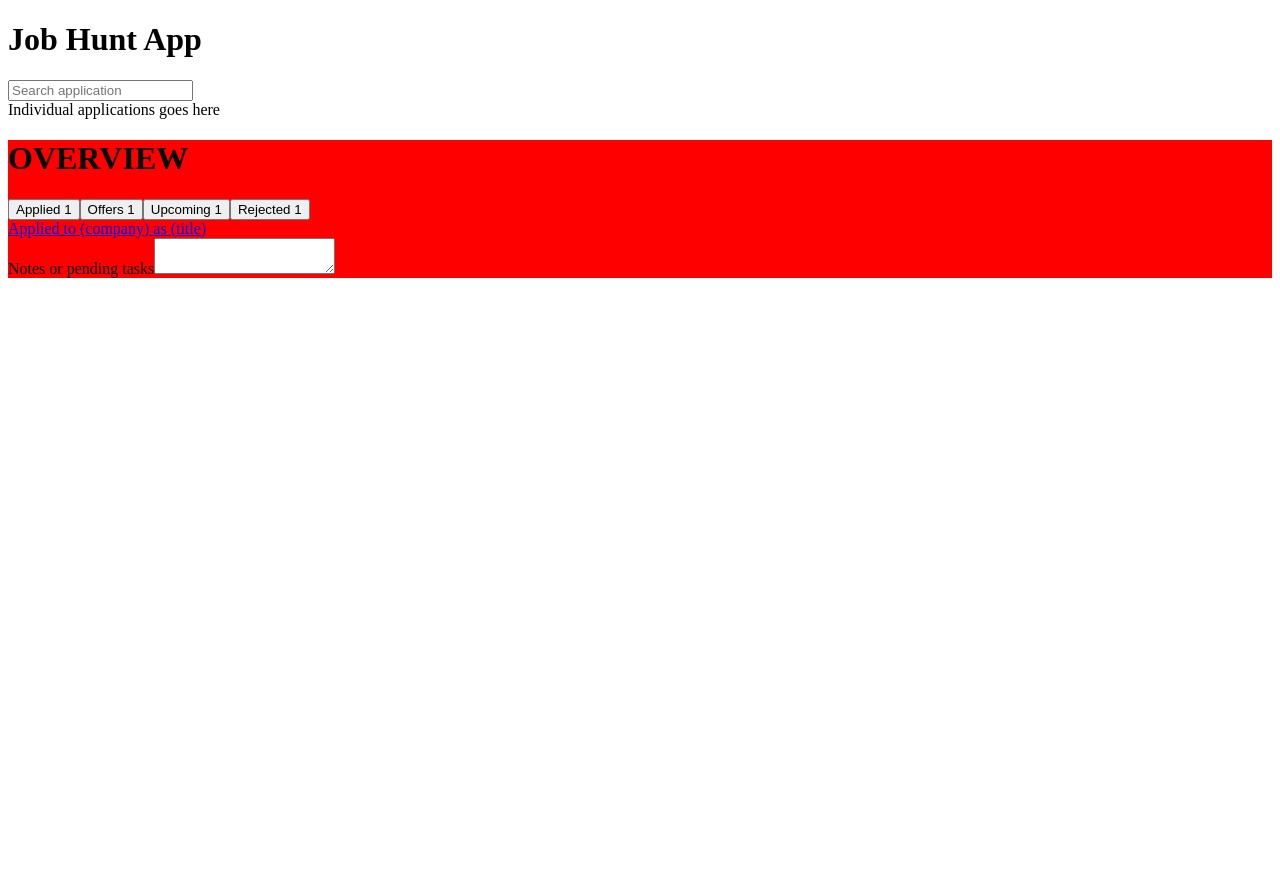
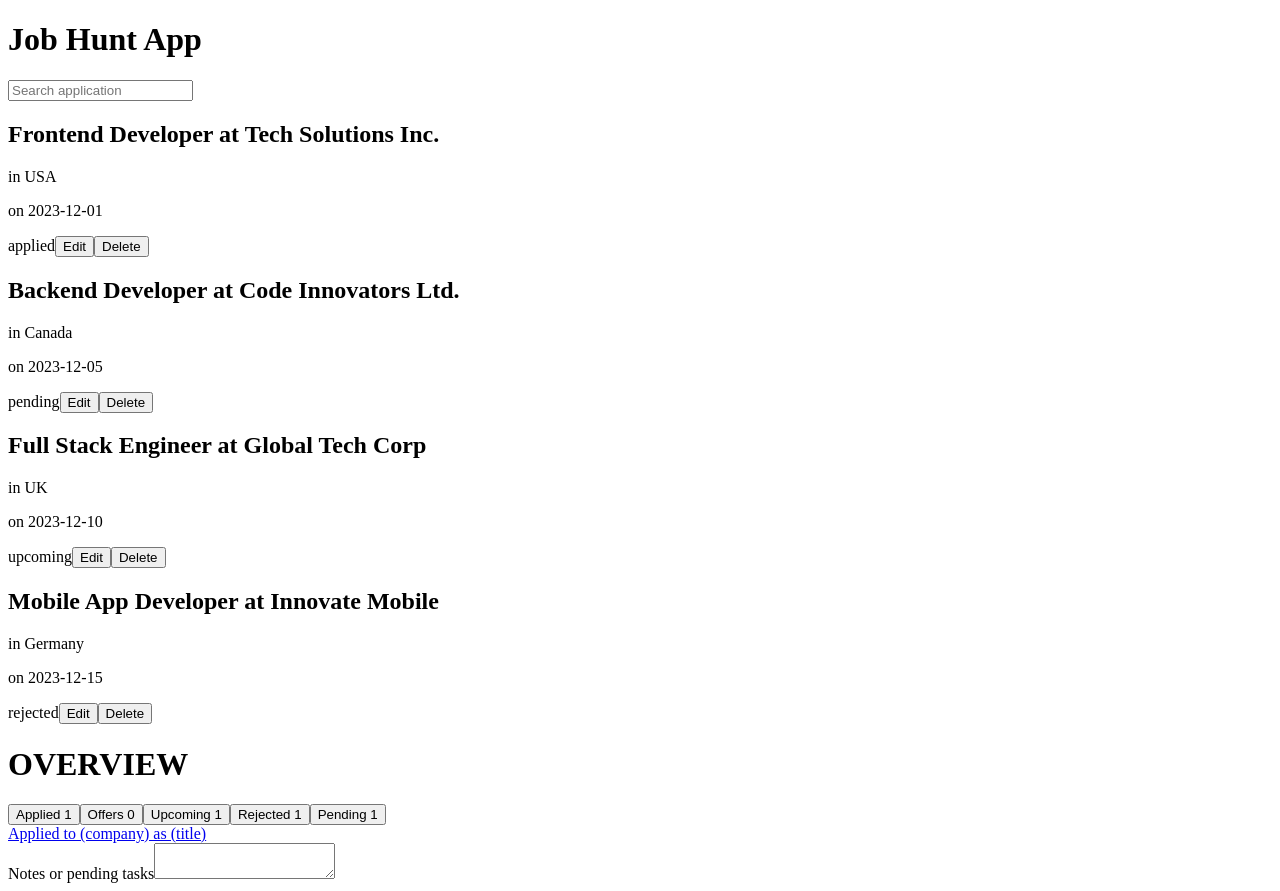
Before and after one commit to ianmnv/job-hunt-app, a React (Vite) app: page / in a window 1280 px wide. Before the commit the page ends 800 px from the top, so only its background shows below. Built offline with nearby package versions, Linux system fonts and the light colour scheme.

Commit message:
ListJobs comp deleted (no needed); refactor interface Application; display jobApps dinamically & refactor DashBoard

```diff
--- a/src/App.tsx
+++ b/src/App.tsx
@@ -1,9 +1,9 @@
 import { BrowserRouter, Routes, Route } from "react-router-dom";
 import Header from "./pages/Header";
-import ListJobs from "./pages/ListJobs";
 import DashBoard from "./pages/DashBoard";
 import MainContext from "./MainContext";
 import Application from ".";
+import EachJob from "./components/EachJob";
 
 function App() {
   const jobApplications: Application[] = [
@@ -17,7 +17,7 @@ function App() {
       requirements: "3+ years of experience with React and TypeScript",
       applicationDate: "2023-12-01",
       technologies: ["React", "TypeScript", "JavaScript", "CSS"],
-      status: "Applied",
+      status: "applied",
       link: "https://techsolutions.com/jobs/frontend-developer",
       benefits: ["Health Insurance", "401(k)", "Remote Work"],
     },
@@ -31,7 +31,7 @@ function App() {
       requirements: "Experience with Node.js and PostgreSQL",
       applicationDate: "2023-12-05",
       technologies: ["Node.js", "PostgreSQL", "Docker"],
-      status: "In Progress",
+      status: "pending",
       link: "https://codeinnovators.com/careers/backend-developer",
       benefits: ["Stock Options", "Relocation Assistance", "Flexible Hours"],
     },
@@ -45,7 +45,7 @@ function App() {
       requirements: "Full stack development with Angular and .NET",
       applicationDate: "2023-12-10",
       technologies: ["Angular", ".NET", "C#", "SQL"],
-      status: "Interview Scheduled",
+      status: "upcoming",
       link: "https://globaltech.com/jobs/fullstack-engineer",
       benefits: ["Paid Vacation", "Free Meals", "Hybrid Work Environment"],
     },
@@ -59,7 +59,7 @@ function App() {
       requirements: "Proficient in React Native and mobile app deployment",
       applicationDate: "2023-12-15",
       technologies: ["React Native", "iOS", "Android", "JavaScript"],
-      status: "Rejected",
+      status: "rejected",
       link: "https://innovatetech.com/careers/mobile-developer",
       benefits: ["Gym Membership", "Travel Allowance", "Team Outings"],
     },
@@ -68,7 +68,7 @@ function App() {
   return (
     <MainContext.Provider value={jobApplications}>
       <Header />
-      <ListJobs />
+      <EachJob />
 
       <BrowserRouter>
         <main id="main-content">
--- a/src/components/EachJob.tsx
+++ b/src/components/EachJob.tsx
@@ -1,5 +1,27 @@
+import { useContext } from "react";
+import MainContext from "../MainContext";
+
 function EachJob() {
-  return <aside>Individual applications goes here</aside>;
+  const appState = useContext(MainContext);
+
+  return (
+    <aside>
+      {appState?.map((el) => {
+        return (
+          <div key={el.id}>
+            <h2>
+              {el.title} at {el.company}
+            </h2>
+            <p>in {el.country}</p>
+            <p>on {el.applicationDate}</p>
+            <span>{el.status}</span>
+            <input type="button" value="Edit" />
+            <input type="button" value="Delete" />
+          </div>
+        );
+      })}
+    </aside>
+  );
 }
 
 export default EachJob;
--- a/src/pages/DashBoard.tsx
+++ b/src/pages/DashBoard.tsx
@@ -1,41 +1,54 @@
-import { useState } from "react";
+import { useState, useContext } from "react";
+import MainContext from "../MainContext";
 
 function DashBoard() {
+  const appState = useContext(MainContext);
   const [selectedTab, setSelectedTab] = useState<string>("act");
 
   let content: JSX.Element = <a href="#">Applied to (company) as (title)</a>;
 
-  if (selectedTab === "off") {
+  function changeContent(tab: typeof selectedTab): JSX.Element {
+    if (tab === "off") {
       content = <a href="#">Offer from (company) on (applicationDate)</a>;
-  } else if (selectedTab === "up") {
+    } else if (tab === "up") {
       content = (
         <a href="#">
           Upcoming interview on (appointmentDate) at (time) from (company) with
           (interviewer)
         </a>
       );
-  } else if (selectedTab === "rej") {
+    } else if (tab === "rej") {
       content = <a href="#">Rejected from (company)</a>;
+    } else if (tab === "pen") {
+      content = <a href="#">Pending application from (company)</a>;
     } else {
       content = <a href="#">Applied to (company) as (title)</a>;
     }
 
-  const labels: { id: number; title: string; trigger: string }[] = [
-    { id: 1, title: "Applied", trigger: "act" },
-    { id: 2, title: "Offers", trigger: "off" },
-    { id: 3, title: "Upcoming", trigger: "up" },
-    { id: 4, title: "Rejected", trigger: "rej" },
+    return content;
+  }
+
+  const labels: { title: string; trigger: string }[] = [
+    { title: "Applied", trigger: "act" },
+    { title: "Offers", trigger: "off" },
+    { title: "Upcoming", trigger: "up" },
+    { title: "Rejected", trigger: "rej" },
+    { title: "Pending", trigger: "pen" },
   ];
 
   return (
-    <div style={{ backgroundColor: "red" }}>
+    <div>
       <h1>OVERVIEW</h1>
-      {/* Applied - Offers - Upcoming - Rejected */}
+      {/* Applied - Offers - Upcoming - Rejected - Pending */}
       <nav>
-        {labels.map((btn) => {
+        {labels.map((btn, i) => {
+          const numberOfJobs = appState?.filter(
+            (job) => job.status.toLowerCase() === btn.title.toLowerCase()
+          ).length;
+
           return (
-            <button key={btn.id} onClick={() => setSelectedTab(btn.trigger)}>
-              {btn.title} <span>1</span>
+            <button key={i} onClick={() => setSelectedTab(btn.trigger)}>
+              {btn.title} <span>{numberOfJobs}</span>
             </button>
           );
         })}
@@ -46,9 +59,10 @@ function DashBoard() {
       2. Offers from: <a>Offer from (company) on (applicationDate)</a>;
       3. Upcoming interviews: <a>Upcoming interview on (appointmentDate) at (time) from (company) with (interviewer)</a>;
       4. Rejected interviews: <a>Rejected from (company)</a>;
+      5. Pending applications: <a>Pending application from (company)</a>;
       */}
       <section aria-label="overview section" className="dashboard-section">
-        {content}
+        {changeContent(selectedTab)}
       </section>
 
       {/* Reminders/Pending tasks */}
--- a/src/pages/ListJobs.tsx
+++ /dev/null
@@ -1,11 +0,0 @@
-import EachJob from "../components/EachJob";
-
-function ListJobs() {
-  return (
-    <div>
-      <EachJob />
-    </div>
-  );
-}
-
-export default ListJobs;
```
Also changed, not shown: src/index.ts (+9 -1 lines), 2 other files (tests, documents, lock files or other folders). Lines whose indentation alone changed are shown as unchanged.
